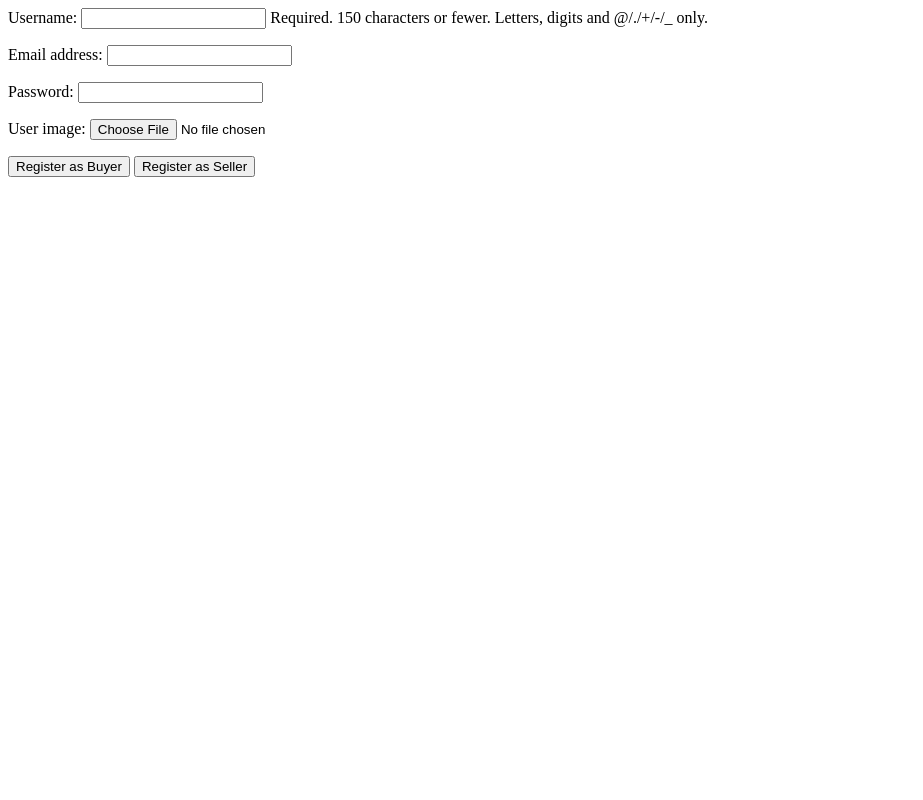
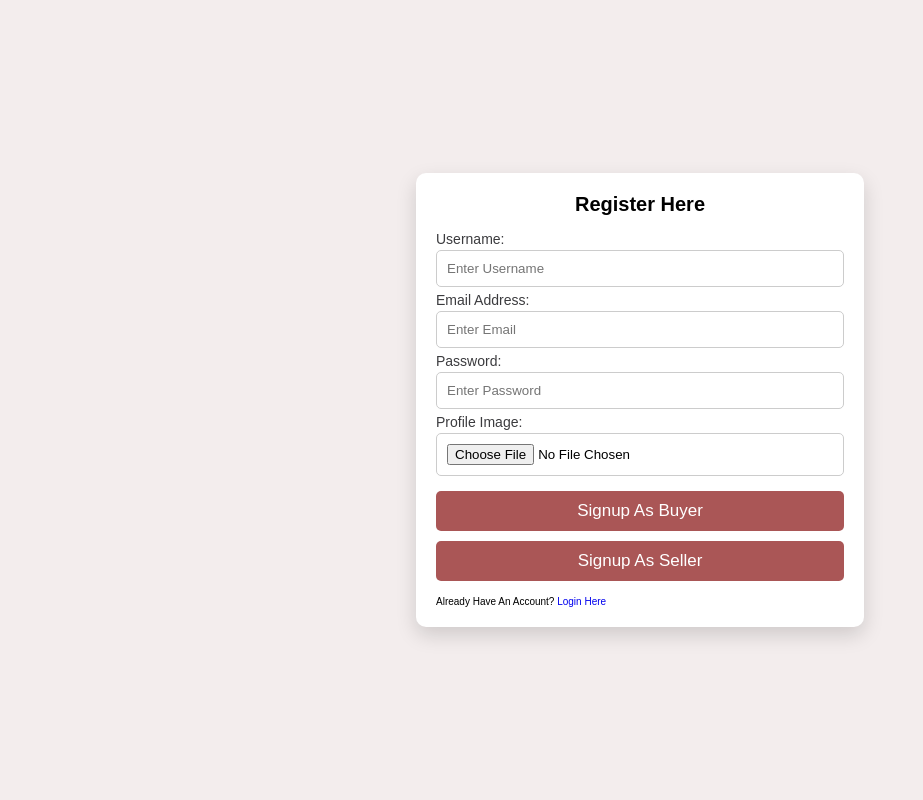
Before and after one commit to FathimathNahlaSalamiE/ThriftStore, a Django app: page /ThriftStoreApp/signup/ in a window 1280 px wide. Shown: the whole page, without its empty margins (0-923 px from the left). Run offline with Django 5.2, Linux system fonts and the light colour scheme.

Commit message:
styling of signup and login page

```diff
--- a/ThriftStoreApp/forms.py
+++ b/ThriftStoreApp/forms.py
@@ -2,7 +2,12 @@ from django import forms
 from .models import CustomUser,ProductDb
 
 class SignupForm(forms.ModelForm):
-    password = forms.CharField(widget=forms.PasswordInput)
+    password = forms.CharField(
+        widget=forms.PasswordInput(attrs={
+            'placeholder': 'Enter password'
+        })
+    )
+
     class Meta:
         model = CustomUser
         fields = [
@@ -11,10 +16,37 @@ class SignupForm(forms.ModelForm):
             'password',
             'user_image'
         ]
+        widgets = {
+            'username': forms.TextInput(attrs={'placeholder': 'Enter username'}),
+            'email': forms.EmailInput(attrs={'placeholder': 'Enter email'}),
+        }
+
+    def __init__(self, *args, **kwargs):
+        super().__init__(*args, **kwargs)
+
+        for field in self.fields.values():
+            field.widget.attrs['class'] = 'form-input'
+
+        self.fields['username'].label = "Username"
+        self.fields['username'].help_text = ""
+        self.fields['email'].label = "Email Address"
+        self.fields['password'].label = "Password"
+        self.fields['user_image'].label = "Profile Image"
+
+
 
 class LoginForm(forms.Form):
     username = forms.CharField()
-    password = forms.CharField(widget=forms.PasswordInput)
+    password = forms.CharField(widget=forms.PasswordInput())
+
+    def __init__(self, *args, **kwargs):
+        super().__init__(*args, **kwargs)
+
+        for field in self.fields.values():
+            field.widget.attrs.update({
+                'class': 'form-input'
+            })
+
 
 class AddProductForm(forms.ModelForm):
     class Meta:
@@ -26,3 +58,12 @@ class AddProductForm(forms.ModelForm):
             'product_price',
             'product_image'
         ]
+
+
+    def __init__(self, *args, **kwargs):
+        super().__init__(*args, **kwargs)
+
+        for field in self.fields.values():
+            field.widget.attrs.update({
+                'class': 'form-input'
+            })
--- /dev/null
+++ b/ThriftStoreApp/static/css/style.css
@@ -0,0 +1,88 @@
+@import url('https://fonts.googleapis.com/css2?family=Montserrat:ital,wght@0,100..900;1,100..900&family=Nunito:ital,wght@0,200..1000;1,200..1000&family=Poppins:ital,wght@0,100;0,200;0,300;0,400;0,500;0,600;0,700;0,800;0,900;1,100;1,200;1,300;1,400;1,500;1,600;1,700;1,800;1,900&family=Roboto:ital,wght@0,100..900;1,100..900&display=swap');
+*{
+    font-family:Arial, Helvetica, sans-serif;
+    margin: 0;
+    padding: 0;
+    box-sizing: border-box;
+    border: none;
+    text-decoration: none;
+    text-transform: capitalize;
+    transition: .2s linear;
+}
+:root{
+    --main-color:#aa5656;
+    --black:#3b3b3e;
+    --bg:#f3eded;
+    --border:.1rem solid rgba(128, 124, 124, 0.763);
+}
+html{
+    font-size: 62.5%;
+    overflow-x: hidden;
+    scroll-padding-top: 9rem;
+    scroll-behavior: smooth;
+}
+html::-webkit-scrollbar{
+    width: .8rem;
+}
+html::-webkit-scrollbar-track{
+    background: transparent;
+}
+html::-webkit-scrollbar-thumb{
+    background: #fff;
+    border-radius: 5rem;
+}
+body {
+    background: var(--bg);
+    display: flex;
+    justify-content: center;
+    align-items: center;
+    min-height: 100vh;
+}
+button {
+    width: 100%;
+    padding: 1rem;
+    font-size: 1.7rem;
+    background: var(--main-color);
+    color: #fff;
+    border-radius: 0.5rem;
+    cursor: pointer;
+    font-weight: 500;
+    margin-top:10px ;
+}
+button:hover {
+    background-color: #863535;
+    transform: translateY(-1px);
+}
+.form-css {
+    padding: 2rem;
+    width: clamp(280px, 35vw, 450px);
+    min-height: 300px;
+    border-radius: 10px;
+    box-shadow: 0 8px 20px rgba(0,0,0,0.15);
+    background: #fff;
+    display: flex;
+    flex-direction: column;
+    gap: 1.5rem;
+}
+.form-heading{
+    text-align: center;
+}
+.form-input {
+    width: 100%;
+    padding: 1rem;
+    border-radius: 0.5rem;
+    border: 1px solid #ccc;
+    margin-bottom: 5px;
+}
+.form-input:focus {
+    outline: none;
+    border-color: var(--main-color);
+    box-shadow: 0 0 5px rgba(170, 86, 86, 0.3);
+}
+label {
+    font-size: 1.4rem;
+    color: var(--black);
+    margin-bottom: 0.3rem;
+    display: block;
+    font-weight: 500;
+}
--- a/ThriftStoreApp/templates/display_product.html
+++ b/ThriftStoreApp/templates/display_products.html
@@ -3,7 +3,7 @@
 <head>
     <meta charset="UTF-8">
     <meta name="viewport" content="width=device-width, initial-scale=1.0">
-    <title>Document</title>
+    <title>Thrift Store</title>
 </head>
 <body>
     {% for i in product_list %}
--- a/ThriftStoreApp/templates/signup.html
+++ b/ThriftStoreApp/templates/signup.html
@@ -1,6 +1,40 @@
-<form method="post" enctype="multipart/form-data">
-    {% csrf_token %}
-    {{form.as_p}}
-    <button type="submit" name="role" value="buyer">Register as Buyer</button>
-    <button type="submit" name="role" value="seller">Register as Seller</button>
-</form>
+{% load static %}
+<!DOCTYPE html>
+<html lang="en">
+<head>
+    <meta charset="UTF-8">
+    <meta name="viewport" content="width=device-width, initial-scale=1.0">
+    <title>Thrift Store - Signup</title>
+    <link rel="stylesheet" href="{% static 'css/style.css' %}">
+</head>
+<body>
+    <div class="form-css">
+        <h1 class="form-heading">Register Here</h1>
+        <form method="post" enctype="multipart/form-data">
+            {% csrf_token %}
+                <div>
+                    {{ form.username.label_tag }}
+                    {{ form.username }}
+                </div>
+
+                <div>
+                    {{ form.email.label_tag }}
+                    {{ form.email }}
+                </div>
+
+                <div>
+                    {{ form.password.label_tag }}
+                    {{ form.password }}
+                </div>
+
+                <div>
+                    {{ form.user_image.label_tag }}
+                    {{ form.user_image }}
+                </div>
+            <button type="submit" name="role" value="buyer">Signup as Buyer</button>
+            <button type="submit" name="role" value="seller">Signup as Seller</button>
+        </form>
+        <p>Already have an account? <a href="{% url 'login' %}">Login Here</a></p>
+    </div>
+</body>
+</html>
--- a/ThriftStoreApp/urls.py
+++ b/ThriftStoreApp/urls.py
@@ -5,7 +5,8 @@ urlpatterns = [
     path('signup/',views.signup,name='signup'),
     path('login/',views.login_view,name='login'),
     path('logout/',views.logout_view,name='logout'),
-    path('display_product/',views.display_product,name= 'display_product'),
+    path('display_products/',views.display_products,name= 'display_products'),
+    path('seller_products/',views.seller_products,name='seller_products'),
     path('add_product/',views.add_product,name='add_product'),
     path('edit_product/<int:id>',views.edit_product,name= 'edit_product'),
     path('delete_product/<int:id>',views.delete_product,name= 'delete_product')
--- a/ThriftStoreApp/views.py
+++ b/ThriftStoreApp/views.py
@@ -45,9 +45,9 @@ def login_view(request):
                 login(request,user)
 
                 if user.role == 'seller':
-                    return redirect('add_product')
+                    return redirect('seller_products')
                 else:
-                    return redirect('display_product')
+                    return redirect('display_products')
             else:
                 return render(request,'login.html',{'form':form,'error':'Invalid credentials'})
     else:
@@ -72,16 +72,14 @@ def seller_required(view_func):
 
 
 @login_required
-def display_product(request):
+def display_products(request):
     product_list = ProductDb.objects.all()
-    return render(request,'display_product.html',{'product_list':product_list})
+    return render(request,'display_products.html',{'product_list':product_list})
 
 
 @login_required
 @seller_required
 def add_product(request):
-    product_list = ProductDb.objects.filter(product_seller= request.user)
-
     if request.method == "POST":
         form = AddProductForm(request.POST,request.FILES)
 
@@ -90,11 +88,18 @@ def add_product(request):
             product.product_seller = request.user
             product.save()
 
-            return redirect('add_product')
+            return redirect('seller_products')
     else:
         form = AddProductForm()
 
-    return render(request,'add_products.html',{'product_list':product_list,'form':form})
+    return render(request,'add_product.html',{'form':form})
+
+
+@login_required
+@seller_required
+def seller_products(request):
+    product_list = ProductDb.objects.filter(product_seller= request.user)
+    return render(request,'seller_products.html',{'product_list':product_list})
 
 
 @login_required
@@ -114,7 +119,7 @@ def edit_product(request,id):
     else:
         form = AddProductForm(instance=product)
 
-    return render(request,'add_products.html',{'form':form,'is_edit':True})
+    return render(request,'edit_product.html',{'form':form})
 
 
 @login_required
@@ -127,4 +132,4 @@ def delete_product(request,id):
     )
 
     product.delete()
-    return redirect('add_product')
+    return redirect('seller_products')
```
Also changed, not shown: ThriftStoreApp/templates/add_product.html (added, +19 -0 lines), ThriftStoreApp/templates/edit_product.html (added, +23 -0 lines), ThriftStoreApp/templates/login.html (+16 -0 lines), ThriftStoreApp/templates/seller_products.html (renamed from ThriftStoreApp/templates/add_products.html, +5 -9 lines), db.sqlite3, media/product_images/mail.png (added).
